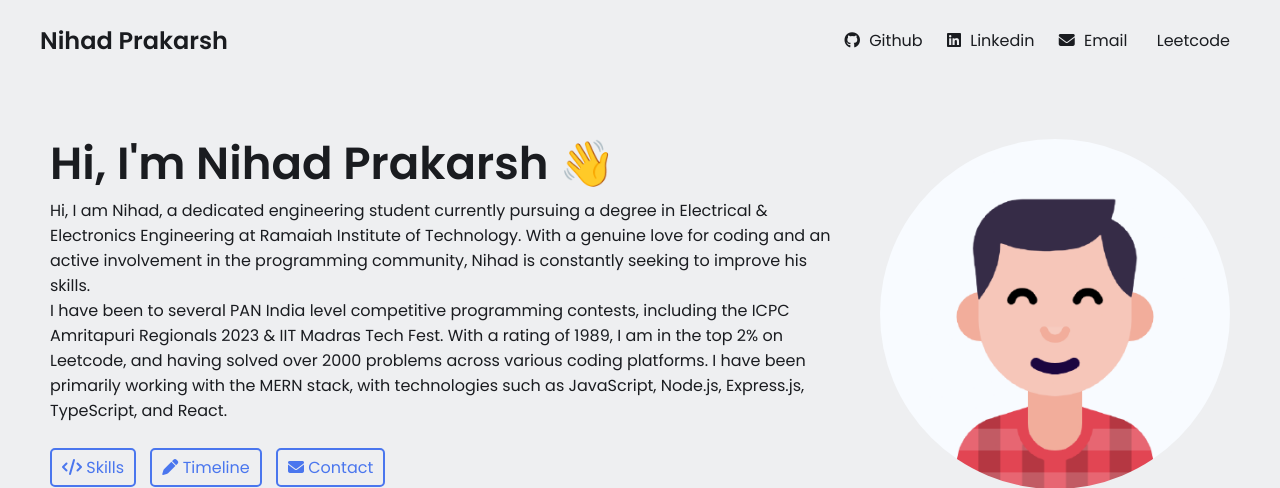
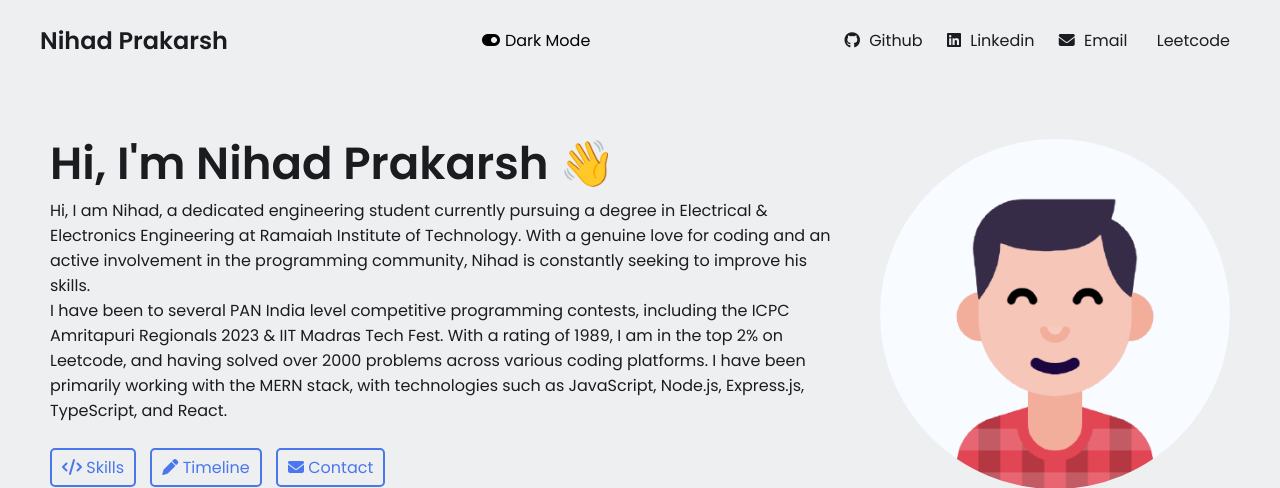
Before and after one commit to nihadprakarsh/Portfolio-Website, a PHP site: page /index.html in a window 1280 px wide. Shown: the top 488 px of the page. Run offline with PHP 8.4, Linux system fonts and the light colour scheme; some libraries are stand-ins or nearby versions.

Commit message:
Changes added the dark mode

```diff
--- a/index.html
+++ b/index.html
@@ -1,6 +1,22 @@
 <!DOCTYPE html>
 <html lang="en">
 <head>
+
+  <style>
+  body.dark-mode {
+    background-color: #1f1f1f;
+    color: #ffffff;
+  }
+
+
+</style>
+
+<script>
+  function toggleDarkMode() {
+    const body = document.querySelector('body');
+    body.classList.toggle('dark-mode');
+  }
+</script>
   <meta charset="UTF-8">
   <meta http-equiv="X-UA-Compatible" content="IE=edge">
   <meta name="viewport" content="width=device-width, initial-scale=1.0">
@@ -22,9 +38,16 @@
 <body>
   <!-- NAVBAR -->
   <nav>
+
     <div class="left">
       <a href="/">Nihad Prakarsh</a>
     </div>
+
+
+     <div class="toggle-btn" onclick="toggleDarkMode()">
+    <i class="fa-solid fa-toggle-on"></i>
+    <span>Dark Mode</span>
+  </div>
 
     <div class="right">
       <a href="https://github.com/nihadprakarsh" target="_blank" rel="noopener noreferrer">
--- a/styles.css
+++ b/styles.css
@@ -388,3 +388,28 @@ h4 {
 p {
   margin: 1;
 }
+
+
+/* Add this CSS to style the toggle button */
+.toggle-btn {
+  display: flex;
+  align-items: center;
+  margin-left: 10px;
+  cursor: pointer;
+  color: #010101;
+}
+
+.toggle-btn i {
+  margin-right: 5px;
+}
+
+.toggle-btn:hover {
+  opacity: 0.8;
+}
+
+/* Add this CSS to apply the dark mode styles */
+.dark-mode {
+  /* Define styles for dark mode */
+  background-color: #333;
+  color: #fff;
+}
```
